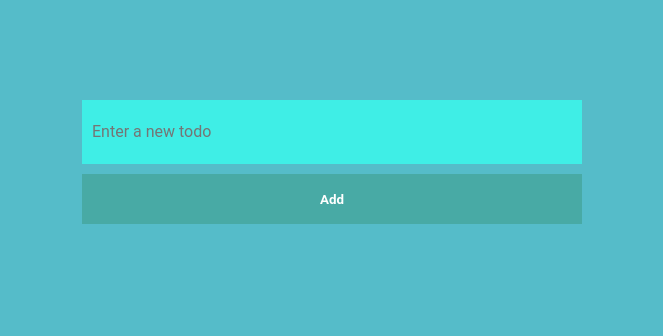
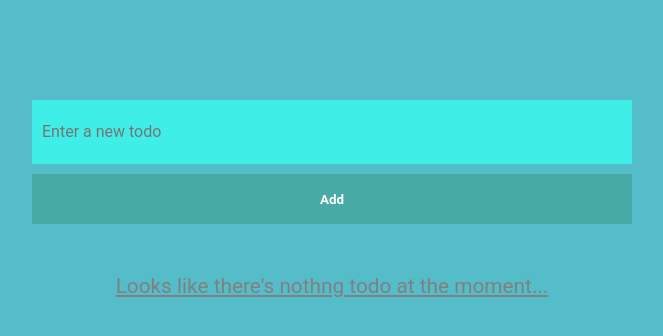
Before and after one commit to JAYMAC1/react-todo, a React (Create React App) app: page / in a window 1280 px wide. Shown: the top 336 px of the page, without its empty margins (308-971 px from the left). Built offline with nearby package versions, Linux system fonts and the light colour scheme.

Commit message:
Imported Form and List

```diff
--- a/src/App.css
+++ b/src/App.css
@@ -1,31 +1,8 @@
-.form-container {
-  width: 500px;
+.todo-message{
+  width: 600px;
   margin: auto;
-  margin-top: 100px;
+  color: #808080;
+  font-size: 1.3em;
+  text-align: center;
+  text-decoration: underline;
 }
-
-.form-container .form-control input {
-  width: 100%;
-  line-height: 4em;
-  background-color: #3feee6;
-  border: none;
-  color: #808080;
-  font-size: 1em;
-  outline: none;
-  padding: 0 10px;
-}
-button {
-  background-color: #48aaa5;
-  border: none;
-  width: 100%;
-  height: 50px;
-  margin-top: 10px;
-  color: #fff;
-  font-weight: bold;
-  cursor: pointer;
-}
-
-button:hover {
-  background-color: #54b5b0;
-  color: #615c5c;
-}
--- a/src/App.js
+++ b/src/App.js
@@ -1,30 +1,25 @@
 import { useState } from 'react'
 
+import TodoForm from './components/todoForm/TodoForm'
+import TodoList from './components/todoList.jsx/TodoList'
+
 import './App.css'
+function App() {
+  const [todos, setTodos] = useState([])
 
-function App() {
-  const [todo, setTodo] = useState('')
-  const handleSubmit = (e) => {
-    e.preventDefault()
-    console.log(todo)
-    setTodo('')
+  const addTodo = (newTodo) => {
+    setTodos((prevState) => [...todos, newTodo])
   }
-
   return (
     <div className='App'>
-      <div className='form-container'>
-        <form className='todo-form' onSubmit={handleSubmit}>
-          <div className='form-control'>
-            <input
-              type='text'
-              placeholder='Enter a new todo'
-              onChange={(e) => setTodo(e.target.value)}
-              value={todo}
-            />
-          </div>
-          <button type='submit'>Add</button>
-        </form>
-      </div>
+      <TodoForm addTodo={addTodo} />
+      {todos.length === 0 ? (
+        <p className='todo-message'>
+          Looks like there's nothng todo at the moment...
+        </p>
+      ) : (
+        <TodoList todos={todos} />
+      )}
     </div>
   )
 }
```
